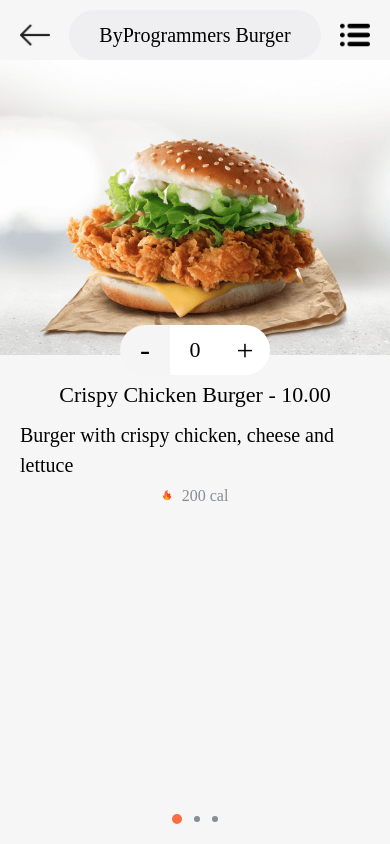
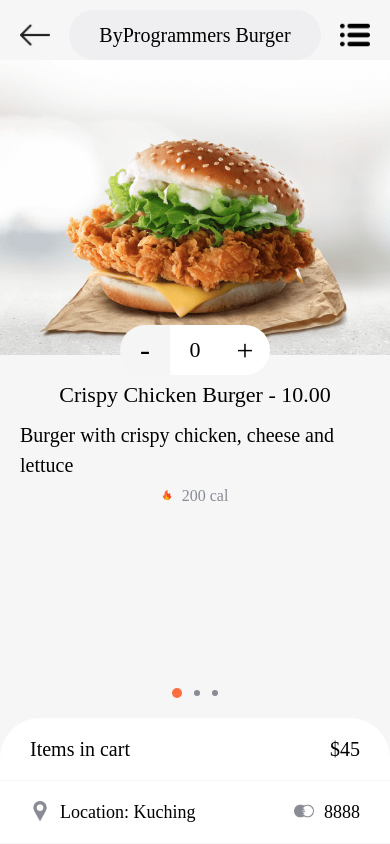
Before and after one commit to ganguly2021/react_native_food_delivery_app, a React Native app: screen /Home in a window 390 px wide. Both pictures are taken after a click on the element 195 px from the left and 446 px from the top of the page. Built offline with nearby package versions, Linux system fonts and the light colour scheme.

Commit message:
card bottom info.

```diff
--- a/screens/Restaurant.js
+++ b/screens/Restaurant.js
@@ -218,7 +218,7 @@ const Restaurant = ({route, navigation}) => {
 
   const renderDots = () => {
     const dotPosition = Animated.divide(scrollX, SIZES.width);
-    console.log(dotPosition);
+
     return (
       <View
         style={{
@@ -270,7 +270,68 @@ const Restaurant = ({route, navigation}) => {
   };
 
   const renderOrder = () => {
-    return <View>{renderDots()}</View>;
+    return (
+      <View>
+        {renderDots()}
+        <View
+          style={{
+            borderTopLeftRadius: 40,
+            borderTopRightRadius: 40,
+            backgroundColor: COLORS.white,
+          }}>
+          <View
+            style={{
+              justifyContent: 'space-between',
+              flexDirection: 'row',
+              paddingHorizontal: SIZES.padding * 3,
+              paddingVertical: SIZES.padding * 2,
+              borderBottomColor: COLORS.lightGray2,
+              borderBottomWidth: 1,
+            }}>
+            <Text style={{...FONTS.h3}}>Items in cart</Text>
+            <Text style={{...FONTS.h3}}>$45</Text>
+          </View>
+
+          <View
+            style={{
+              justifyContent: 'space-between',
+              flexDirection: 'row',
+              paddingHorizontal: SIZES.padding * 3,
+              paddingVertical: SIZES.padding * 2,
+              borderBottomColor: COLORS.lightGray2,
+              borderBottomWidth: 1,
+            }}>
+            <View style={{flexDirection: 'row'}}>
+              <Image
+                source={icons.pin}
+                style={{
+                  width: 20,
+                  height: 20,
+                  tintColor: COLORS.darkgray,
+                }}
+                resizeMode="contain"
+              />
+              <Text style={{marginLeft: SIZES.padding, ...FONTS.h4}}>
+                Location: {currentLocation?.streetName}
+              </Text>
+            </View>
+
+            <View style={{flexDirection: 'row'}}>
+              <Image
+                source={icons.master_card}
+                style={{
+                  width: 20,
+                  height: 20,
+                  tintColor: COLORS.darkgray,
+                }}
+                resizeMode="contain"
+              />
+              <Text style={{marginLeft: SIZES.padding, ...FONTS.h4}}>8888</Text>
+            </View>
+          </View>
+        </View>
+      </View>
+    );
   };
 
   return (
```
